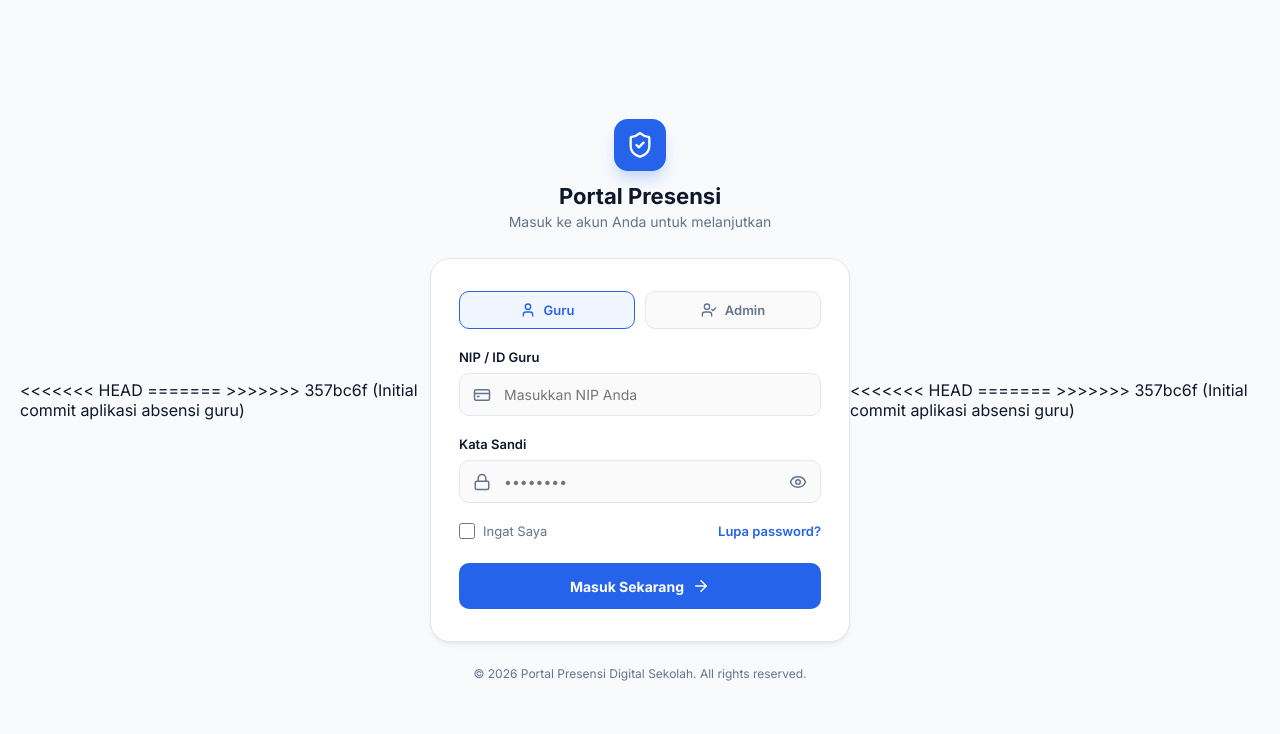
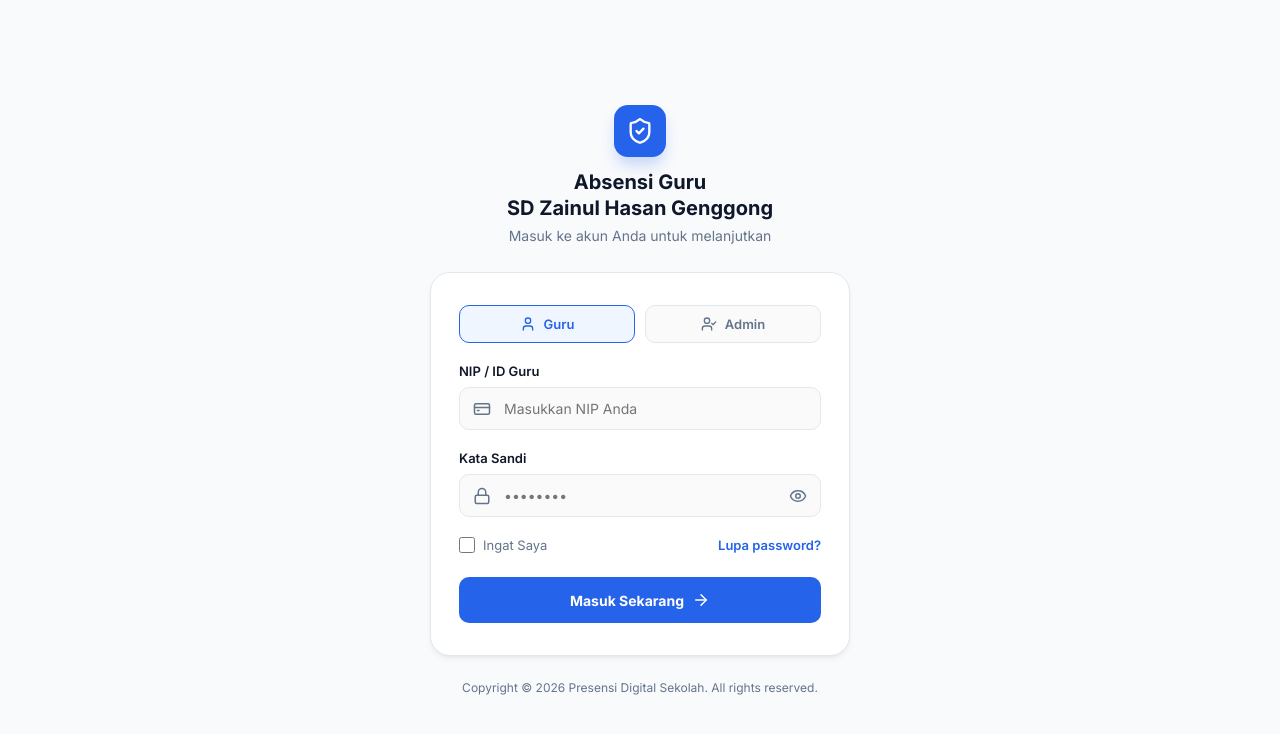
Before and after one commit to sdzahag4-droid/sdzaha-absensiguru, a plain HTML site: page index.html in a window 1280 px wide. Drawn offline with nearby package versions, Linux system fonts and the light colour scheme.

Commit message:
Update judul aplikasi dan footer copyright di login.html

```diff
--- a/index.html
+++ b/index.html
@@ -3,11 +3,7 @@
 <head>
   <meta charset="UTF-8">
   <meta name="viewport" content="width=device-width, initial-scale=1.0">
-<<<<<<< HEAD
-  <title>Login - Portal Presensi Sekolah</title>
-=======
-  <title>Login - Sekolah</title>
->>>>>>> 357bc6f (Initial commit aplikasi absensi guru)
+  <title>Login - Absensi Guru SD Zainul Hasan Genggong</title>
 
   <!-- Google Fonts: Inter -->
   <link rel="preconnect" href="https://fonts.googleapis.com">
@@ -18,7 +14,6 @@
   <script src="https://unpkg.com/lucide@latest"></script>
 
   <style>
-
     :root {
       --primary: #2563eb;
       --primary-hover: #1d4ed8;
@@ -74,15 +69,16 @@
     }
 
     .brand-header h1 {
-      font-size: 22px;
+      font-size: 20px;
       font-weight: 700;
       color: var(--text-main);
+      line-height: 1.3;
     }
 
     .brand-header p {
       font-size: 14px;
       color: var(--text-muted);
-      margin-top: 4px;
+      margin-top: 6px;
     }
 
     /* CARD LOGIN */
@@ -280,7 +276,7 @@
       <div class="brand-logo">
         <i data-lucide="shield-check" style="width: 28px; height: 28px;"></i>
       </div>
-      <h1>Portal Presensi</h1>
+      <h1>Absensi Guru<br>SD Zainul Hasan Genggong</h1>
       <p>Masuk ke akun Anda untuk melanjutkan</p>
     </div>
 
@@ -353,7 +349,7 @@
     </div>
 
     <div class="footer-text">
-      &copy; 2026 Portal Presensi Digital Sekolah. All rights reserved.
+      Copyright &copy; 2026 Presensi Digital Sekolah. All rights reserved.
     </div>
 
   </div>
@@ -400,7 +396,7 @@
       });
     });
 
-    // 5. Simulasi Form Submit
+    // 5. Form Submit & Navigasi
     loginForm.addEventListener('submit', (e) => {
       e.preventDefault();
 
@@ -417,13 +413,11 @@
         return;
       }
 
-      // Simulasi Login Sukses & Navigasi Halaman
+      // Navigasi Halaman
       if (selectedRole === 'admin') {
-        // Arahkan ke file dashboard admin jika ada
         window.location.href = 'admin-dashboard.html';
       } else {
-        // Arahkan ke file dashboard guru jika ada
-        window.location.href = 'index.html';
+        window.location.href = 'dashboard.html';
       }
     });
 
@@ -433,8 +427,4 @@
     }
   </script>
 </body>
-<<<<<<< HEAD
 </html>
-=======
-</html>
->>>>>>> 357bc6f (Initial commit aplikasi absensi guru)
```
Also changed, not shown: images/APK.png (added).
